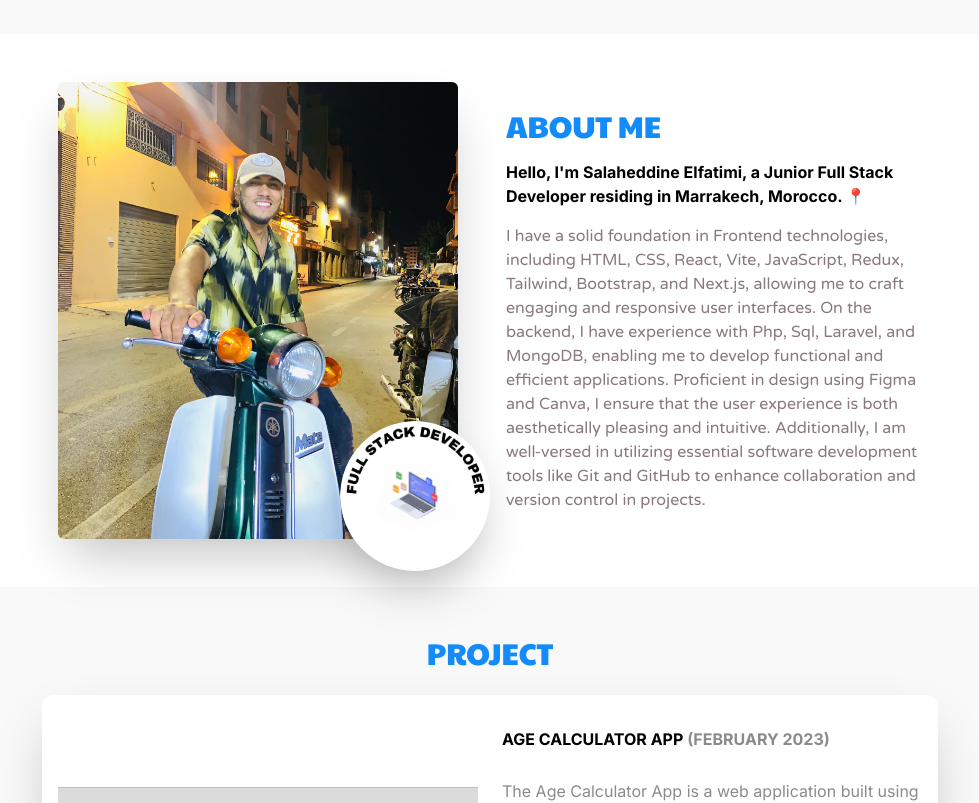
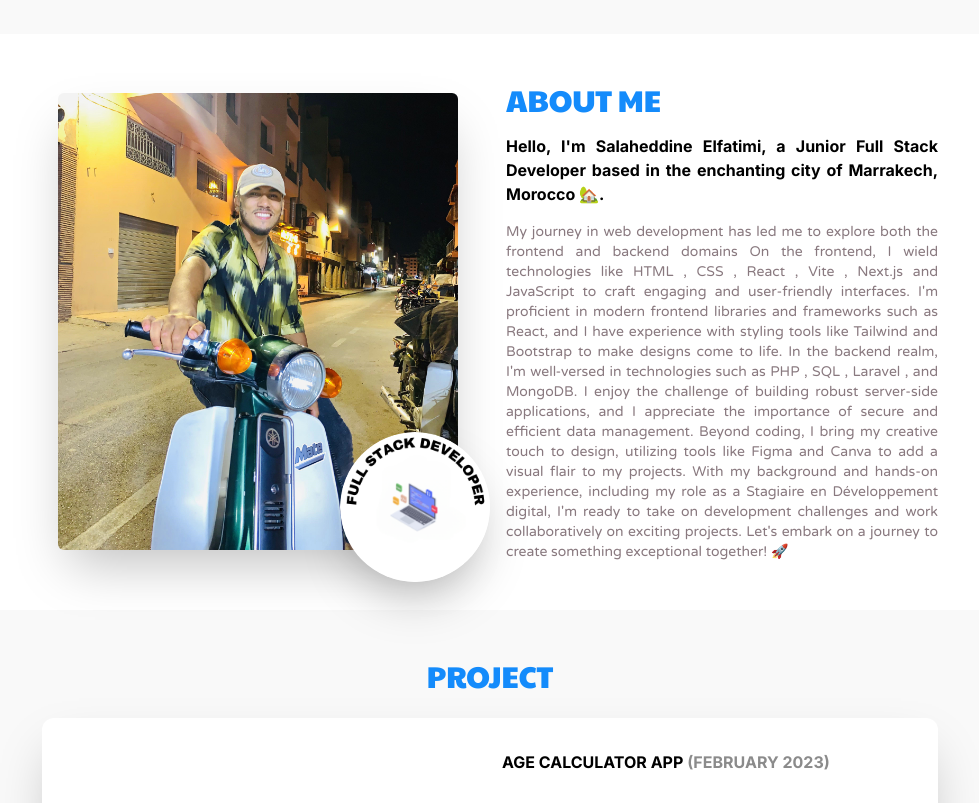
Before and after one commit to salahelfatimi/SalahEddine.Dev-Profilo, a Next.js app: page / in a window 1280 px wide. Shown: the part 1100-1903 px from the top of the page, without its empty margins (150-1129 px from the left). Built offline with nearby package versions, Linux system fonts and the light colour scheme.

Commit message:
update some icon and aboute

```diff
--- a/src/app/layout.js
+++ b/src/app/layout.js
@@ -1,5 +1,5 @@
 import './globals.css'
-import Head from 'next/head';
+
 import { Inter } from 'next/font/google'
 
 const inter = Inter({ subsets: ['latin'] })
--- a/src/components/About.js
+++ b/src/components/About.js
@@ -30,10 +30,16 @@ export default function About(){
                     <div className=' text-black flex flex-col gap-4'>
                         <div className='flex flex-col gap-4 text-center lg:text-start'>
                             <span className={`text-[#148BFB] font-bold text-3xl ${PaytoneOne.className}`}>ABOUT ME</span>
-                            <span className={` font-bold `} >Hello, I&apos;m Salaheddine Elfatimi, a Junior Full Stack Developer residing in Marrakech, Morocco. 📍</span>
+                            <span className={` font-bold text-justify`} >Hello, I&apos;m Salaheddine Elfatimi, a Junior Full Stack Developer based in the enchanting city of Marrakech, Morocco 🏡.</span>
                         </div>
 
-                        <span className={` text-[#89797F] text-center lg:text-start ${VarelaRound.className}`}>I have a solid foundation in Frontend technologies, including HTML, CSS, React, Vite, JavaScript, Redux, Tailwind, Bootstrap, and Next.js, allowing me to craft engaging and responsive user interfaces. On the backend, I have experience with Php, Sql, Laravel, and MongoDB, enabling me to develop functional and efficient applications. Proficient in design using Figma and Canva, I ensure that the user experience is both aesthetically pleasing and intuitive. Additionally, I am well-versed in utilizing essential software development tools like Git and GitHub to enhance collaboration and version control in projects.</span>
+                        <span className={` text-[#89797F] text-sm font-bold  text-center lg:text-justify ${VarelaRound.className}`}>My journey in web development has led me to explore both the frontend and backend domains On the frontend, I wield technologies like HTML , CSS , React , Vite , Next.js and JavaScript to craft engaging and user-friendly interfaces. I&apos;m proficient in modern frontend libraries and frameworks such as React, and I have experience with styling tools like Tailwind and Bootstrap to make designs come to life.
+
+                            In the backend realm, I&apos;m well-versed in technologies such as PHP , SQL , Laravel , and MongoDB. I enjoy the challenge of building robust server-side applications, and I appreciate the importance of secure and efficient data management.
+
+                            Beyond coding, I bring my creative touch to design, utilizing tools like Figma and Canva to add a visual flair to my projects.
+
+                            With my background and hands-on experience, including my role as a Stagiaire en Développement digital, I&apos;m ready to take on development challenges and work collaboratively on exciting projects. Let&apos;s embark on a journey to create something exceptional together! 🚀</span>
                     </div>
 
                 </div>
--- a/src/components/Contact.js
+++ b/src/components/Contact.js
@@ -112,7 +112,7 @@ import { Paytone_One } from 'next/font/google'
                   value={formData.message}
                   onChange={handleInputChange}
                 />
-                <button type="submit" value="Send" className="border px-12 py-1 rounded border-black text-black font-light">SEND</button>
+                <button type="submit" value="Send" className="border px-10 hover:bg-[#148bfbcb] duration-700  capitalize font-bold py-1 rounded bg-[#148BFB] text-white ">send</button>
               </div>
             </div>
           </form>
--- a/src/components/Footer.js
+++ b/src/components/Footer.js
@@ -1,10 +1,18 @@
 "use client"
+import Image from 'next/image'
 export default function Footer(){
     return(
         <>
-            <div className="bg-[#2D2E32] py-20 text-center lg:text-start">
-                <div className="container">
-                    <span className="font-bold text-white text-xl">Copyright &copy; {new Date().getFullYear()} . All rights are reserved</span>
+            <div className="bg-[#2D2E32] py-20 ">
+                <div className="container flex flex-col gap-4 lg:flex-row   justify-between items-center">
+
+                        <span className="font-bold text-white text-xl">Copyright &copy; {new Date().getFullYear()} . All rights are reserved</span>
+
+
+                    <div className='flex gap-2'>
+                        <a href='https://github.com/salahelfatimi' target="_blank"><Image className=" bg-white rounded-md p-1" src="/github.png" width={30} height={30} alt="profile" /></a>
+                        <a href='https://www.linkedin.com/in/salaheddine-elfatimi-b160ab252' target="_blank"><Image className="bg-white rounded-md p-1 " src="/linkedin.png" width={30} height={30} alt="profile" /></a>
+                    </div>
                 </div>
             </div>
         </>
--- a/src/components/Head.js
+++ b/src/components/Head.js
@@ -34,6 +34,8 @@ import TechStack from './Tech-Stack'
                                         <button onClick={() => {scrollToSection('contact')} } className="bg-[#ffff] text-black shadow-2xl   rounded-3xl p-2 px-4 transition duration-700 ease-in-out font-bold ">Hire Me</button>
 
                                     </div>
+
+
                             </div>
                             <div>
                                 <Image className=" shadow-2xl  rounded-full" src="/profile2.png" width={250} height={250} alt="profile" />
```
Also changed, not shown: public/linkedin.png (added).
